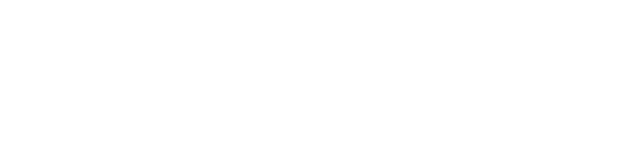
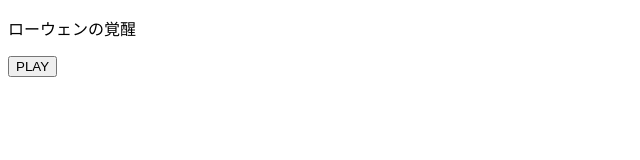
Before and after one commit to wuZ-H/overflow_rowen, a plain HTML site: page index.htm in a window 1280 px wide. Shown: the whole page, without its empty margins (0-640 px from the left). Drawn offline with Linux system fonts and the light colour scheme.

Commit message:
Update index.htm

```diff
--- a/index.htm
+++ b/index.htm
@@ -17,9 +17,11 @@
 
   <style>
   </style>
-
 </head>
 
 <body>
+  <p>ローウェンの覚醒</p>
+  <button>PLAY</button>
 </body>
+
 </html>
```
